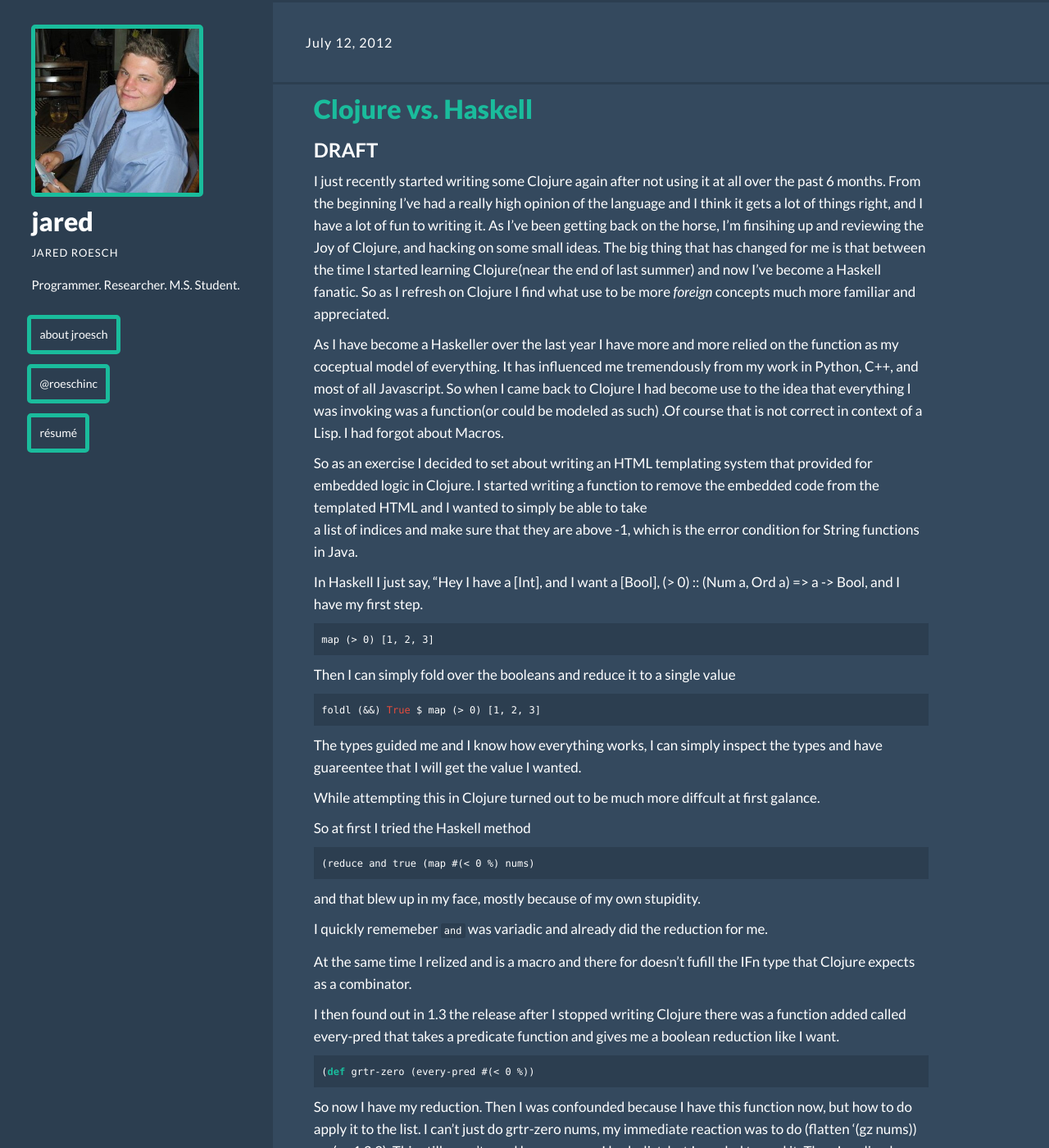
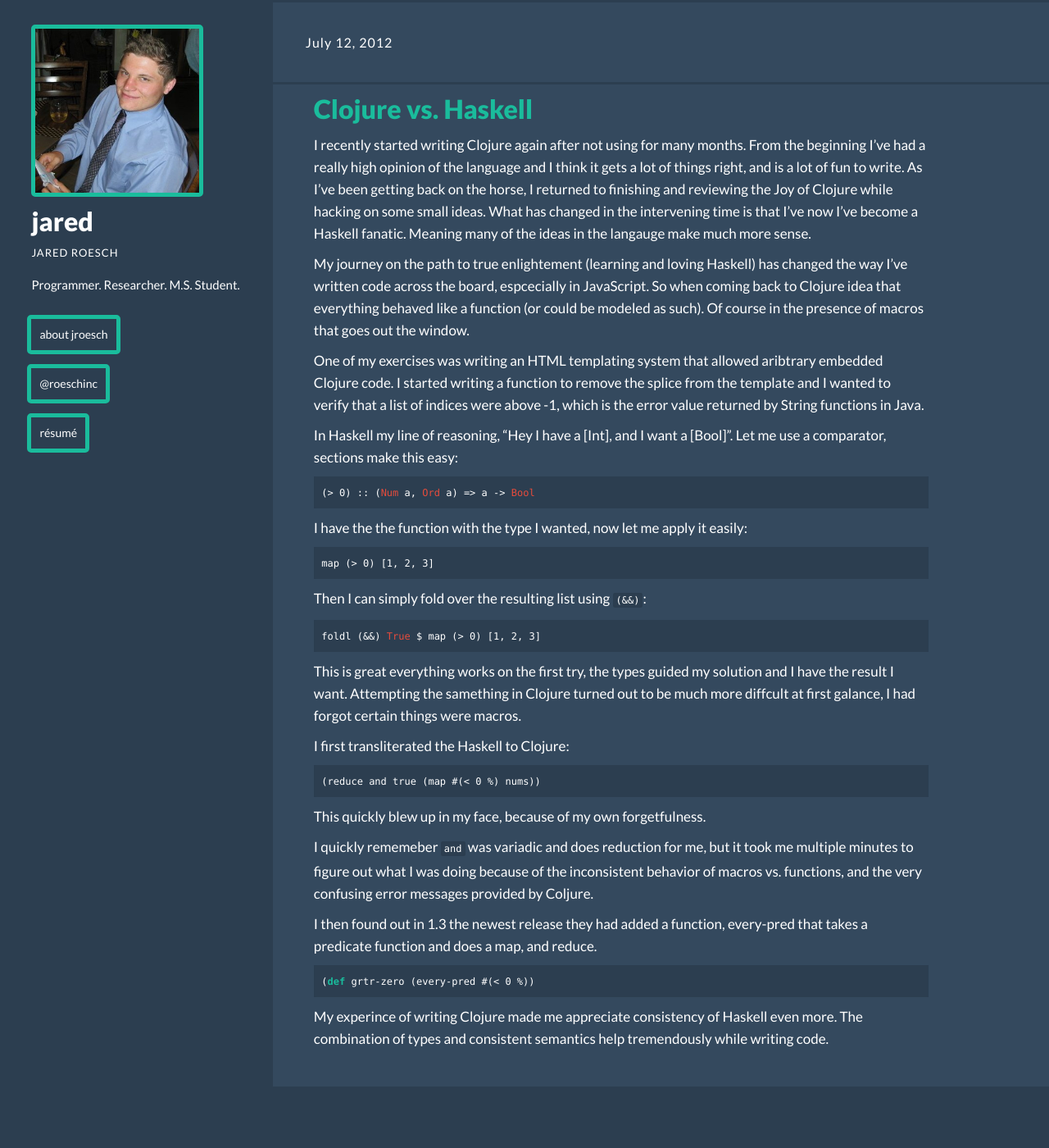
Before and after one commit to jroesch/jroesch.github.io, a Jekyll site: the page built from _posts/2012-07-14-Clojure-vs-Haskell.markdown, in a window 1280 px wide and 1400 px high. Shown: the whole window at 82% size. Built offline with Jekyll 4.4.1, drawn with Linux system fonts in a browser that asks for light colours; Markdown is read by kramdown in place of the engine named in the settings; some of the changed text lies outside the part shown.

Commit message:
updated the article's english

````diff
--- a/_posts/2012-07-14-Clojure-vs-Haskell.markdown
+++ b/_posts/2012-07-14-Clojure-vs-Haskell.markdown
@@ -5,70 +5,61 @@
 date: July 12, 2012
 description: A quick post on why Haskell is the *more* consistent and clear than Clojure.
 ---
-### DRAFT
-I just recently started writing some Clojure again after not using it at all over the past 6 months. From
-the beginning I've had a really high opinion of the language and I think it gets a lot of things right, and I have
-a lot of fun to writing it. As I've been getting back on the horse, I'm finsihing up and reviewing
-the Joy of Clojure, and hacking on some small ideas. The big thing that has changed for me is that between the
-time I started learning Clojure(near the end of last summer) and now I've become a Haskell fanatic.
-So as I refresh on Clojure I find what use to be more *foreign* concepts much more familiar and appreciated.
+I recently started writing Clojure again after not using for many months. From the beginning I've had a really high
+opinion of the language and I think it gets a lot of things right, and is a lot of fun to write. As I've been getting
+back on the horse, I returned to finishing and reviewing the Joy of Clojure while hacking on some small ideas.
+What has changed in the intervening time is that I've now I've become a Haskell fanatic. Meaning many of the ideas in the
+langauge make much more sense.
 
-As I have become a Haskeller over the last year I have more and more relied on the function as my coceptual
-model of everything. It has influenced me tremendously from my work in Python, C++, and most of all Javascript.
-So when I came back to Clojure I had become use to the idea that everything I was invoking was a function(or could be modeled as such) .Of course that is not correct in context of a Lisp. I had forgot about Macros.
+My journey on the path to true enlightement (learning and loving Haskell) has changed the way I've written code
+across the board, espcecially in  JavaScript. So when coming back to Clojure idea that everything behaved like a
+function (or could be modeled as such). Of course in the presence of macros that goes out the window.
 
-So as an exercise I decided to set about writing an HTML templating system that provided for embedded logic in Clojure.
-I started writing a function to remove the embedded code from the templated HTML and I wanted to simply be able to take
-a list of indices and make sure that they are above -1, which is the error condition for String functions in Java.
+One of my exercises was writing an HTML templating system that allowed aribtrary embedded Clojure code. I started
+writing a function to remove the splice from the template and I wanted to verify that a list of indices
+were above -1, which is the error value returned by String functions in Java.
 
-In Haskell I just say, "Hey I have a [Int], and I want a [Bool], (> 0) :: (Num a, Ord a) => a -> Bool, and I have my
-first step.
+In Haskell my line of reasoning, "Hey I have a [Int], and I want a [Bool]". Let me use a comparator, sections make
+this easy:
+
+```haskell
+(> 0) :: (Num a, Ord a) => a -> Bool
+```
+I have the the function with the type I wanted, now let me apply it easily:
 
 ```haskell
 map (> 0) [1, 2, 3]
 ```
 
-Then I can simply fold over the booleans and reduce it to a single value
+Then I can simply fold over the resulting list using `(&&)`:
 
 ```haskell
 foldl (&&) True $ map (> 0) [1, 2, 3]
 ```
 
-The types guided me and I know how everything works, I can simply inspect the types and have guareentee that I will
-get the value I wanted.
+This is great everything works on the first try, the types guided my solution and I have the result I want.
+Attempting the samething in Clojure turned out to be much more diffcult at first galance, I had forgot certain
+things were macros.
 
-While attempting this in Clojure turned out to be much more diffcult at first galance.
-
-So at first I tried the Haskell method
+I first transliterated the Haskell to Clojure:
 
 ```clojure
-(reduce and true (map #(< 0 %) nums)
+(reduce and true (map #(< 0 %) nums))
 ```
 
-and that blew up in my face, mostly because of my own stupidity.
+This quickly blew up in my face, because of my own forgetfulness.
 
-I quickly rememeber `and` was variadic and already did the reduction for me.
+I quickly rememeber `and` was variadic and does reduction for me, but it took me multiple minutes to figure out what
+I was doing because of the inconsistent behavior of macros vs. functions, and the very confusing error messages provided
+by Coljure.
 
-At the same time I relized and is a macro and there for doesn't fufill the IFn type that Clojure expects
-as a combinator.
 
-I then found out in 1.3 the release after I stopped writing Clojure there was a function added
-called every-pred that takes a predicate function and gives me a boolean reduction like I want.
+I then found out in 1.3 the newest release they had added a function, every-pred that takes a predicate function
+and does a map, and reduce.
 
 ```clojure
 (def grtr-zero (every-pred #(< 0 %))
 ```
 
-So now I have my reduction. Then I was confounded because I have this function now, but how to do apply it to the list.
-I can't just do grtr-zero nums, my immediate reaction was to do (flatten '(gz nums)) => (gz 1 2 3). This still wasn't good because now I had a list, but I needed to eval it. Then I realized apply exists and that it does essentially what
-I was doing combines all args into a Seq then calls the Java fucntion (. f applyTo (seq args)).
-
-I finally found a clean solution(one that didn't do anything Hack-y like eval).
-
-In the end this made me appreciate consistency of Haskell all the more as a language. A few weeks ago at a local hack-aton I ended spending multiple hours dicussing "functional programming" with some one, and ended up spending most of the time showing him that like Lisp Haskell is relatively simple at its core. It for the most part is a tiny language that gives you a few built-in features. Some nice syntatic sugar, but not much else. Though underneath all that it is consistent. Everything is an expression, everything has a type, and using that I can piece together anything. While in
-Clojure even though I have an abundance of meta data, ability to look at the source. The same clarity of design feels missing. I remember having a similar issue when I first started with Clojure and was playing with sets.
-
-In contrast when learning Haskell the mimimum groking point was understanding types. From that point on I can just Hooggle a type and find the exact thing I need.
-
-My main point of this is the insidious nature of having Macros and functions with no clear delination. In Hakell I can
-inspect anything and one know if it is a function and its exact type and behaviour. I would of had no issue deciphering and.
+My experince of writing Clojure made me appreciate consistency of Haskell even more. The combination of types and
+consistent semantics help tremendously while writing code.
````
